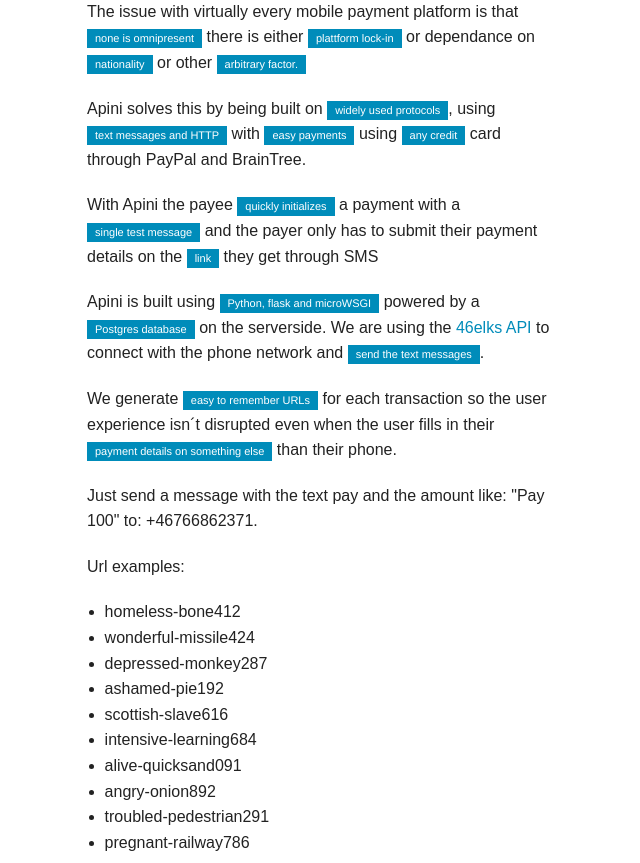
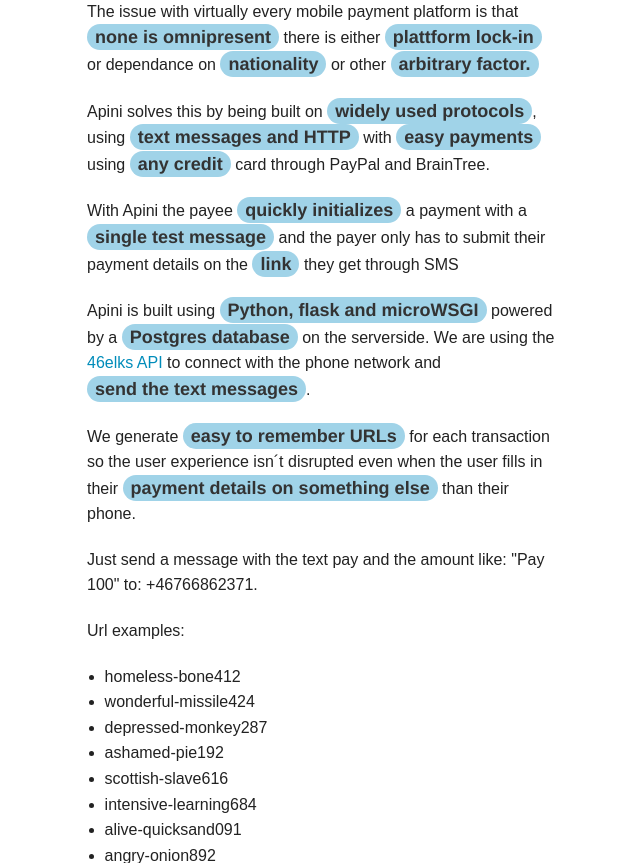
Before and after one commit to 46elks/battlehack, a Flask app: page / in a window 1280 px wide. Shown: the part 398-1261 px from the top of the page, without its empty margins (318-958 px from the left). Run offline with Flask 2, Linux system fonts and the light colour scheme; some web fonts are replaced.

Commit message:
new labels

```diff
--- a/templates/index.html
+++ b/templates/index.html
@@ -34,20 +34,20 @@
             <div class="small-12 large-12 columns">
 
                <p>The issue with virtually every mobile payment platform is
-               that <span class="label">none is omnipresent</span> there is either <span class="label">plattform lock-in</span> or
-               dependance on <span class="label">nationality</span> or other <span class="label">arbitrary factor.</span></p>
+               that <span class="label info round" style="font-weight: 900;font-size: large;">none is omnipresent</span> there is either <span class="label info round" style="font-weight: 900;font-size: large;">plattform lock-in</span> or
+               dependance on <span class="label info round" style="font-weight: 900;font-size: large;">nationality</span> or other <span class="label info round" style="font-weight: 900;font-size: large;">arbitrary factor.</span></p>
 
-               <p>Apini solves this by being built on <span class="label">widely used protocols</span>,
-               using <span class="label">text messages and HTTP</span> with <span class="label">easy payments</span> using <span class="label">any credit</span> card through PayPal and BrainTree.</p>
+               <p>Apini solves this by being built on <span class="label info round" style="font-weight: 900;font-size: large;">widely used protocols</span>,
+               using <span class="label info round" style="font-weight: 900;font-size: large;">text messages and HTTP</span> with <span class="label info round" style="font-weight: 900;font-size: large;">easy payments</span> using <span class="label info round" style="font-weight: 900;font-size: large;">any credit</span> card through PayPal and BrainTree.</p>
 
-               <p>With Apini the payee <span class="label">quickly initializes</span> a payment with a <span class="label">single test message</span> and the
-               payer only has to submit their payment details on the <span class="label">link</span> they get through SMS</p>
+               <p>With Apini the payee <span class="label info round" style="font-weight: 900;font-size: large;">quickly initializes</span> a payment with a <span class="label info round" style="font-weight: 900;font-size: large;">single test message</span> and the
+               payer only has to submit their payment details on the <span class="label info round" style="font-weight: 900;font-size: large;">link</span> they get through SMS</p>
 
-               <p>Apini is built using <span class="label">Python, flask and microWSGI</span> powered by a <span class="label">Postgres database</span> on the serverside.
-               We are using  the <a href="http://www.46elks.com">46elks API</a> to connect with the phone network and <span class="label">send the text messages</span>.</p>
+               <p>Apini is built using <span class="label info round" style="font-weight: 900;font-size: large;">Python, flask and microWSGI</span> powered by a <span class="label info round" style="font-weight: 900;font-size: large;">Postgres database</span> on the serverside.
+               We are using  the <a href="http://www.46elks.com">46elks API</a> to connect with the phone network and <span class="label info round" style="font-weight: 900;font-size: large;">send the text messages</span>.</p>
 
-               <p>We generate <span class="label">easy to remember URLs</span> for each transaction so the user experience isn´t disrupted even
-               when the user fills in their <span class="label">payment details on something else</span> than their phone.</p>
+               <p>We generate <span class="label info round" style="font-weight: 900;font-size: large;">easy to remember URLs</span> for each transaction so the user experience isn´t disrupted even
+               when the user fills in their <span class="label info round" style="font-weight: 900;font-size: large;">payment details on something else</span> than their phone.</p>
 
                <p>Just send a message with the text pay and the amount like: "Pay 100" to: +46766862371.</p>
 
```
